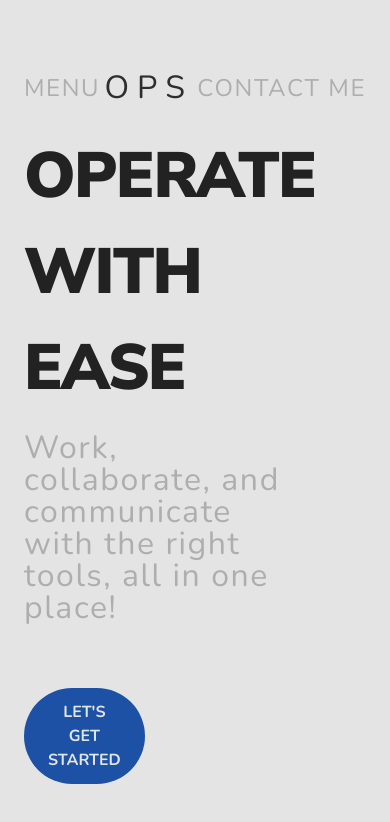
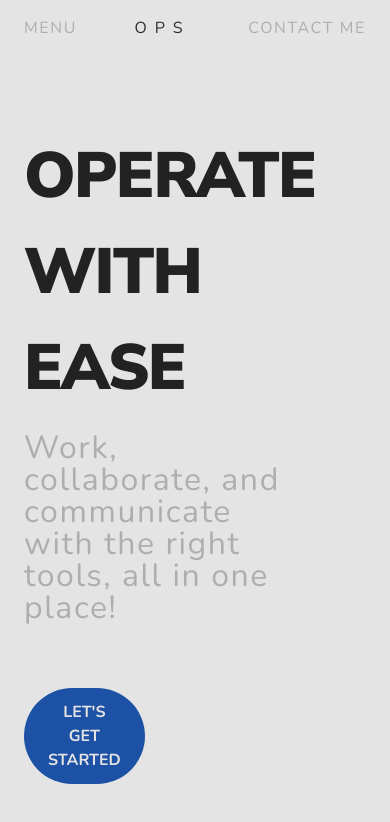
Before and after one commit to cynessa-dev/ops, a Next.js app: page / in a window 390 px wide. Shown: the top 822 px of the page. Built offline with nearby package versions, Linux system fonts and the light colour scheme.

Commit message:
💄 feat(nav): update spacing and font sizes for different screen sizes

```diff
--- a/components/navigation.tsx
+++ b/components/navigation.tsx
@@ -2,20 +2,20 @@ import Button from "./button";
 
 export default function Navigation() {
   return (
-    <nav className="absolute top-0 left-0 right-0 flex justify-between items-center px-6 pt-16">
+    <nav className="absolute top-0 left-0 right-0 flex justify-between items-center px-6 pt-4 lg:pt-6 xl:pt-16">
       {/* MENU */}
       <div>
-        <button type="button" className="text-(--secondary) text-[1.5rem] font-light tracking-[0.1rem]">MENU</button>
+        <button type="button" className="text-(--secondary) text-[1rem] xl:text-[1.5rem] font-light tracking-[0.1rem] cursor-pointer">MENU</button>
       </div>
 
       {/* COMPANY LOGO */}
       <div>
-        <button type="button" className="text-foreground text-[2rem] font-light tracking-[0.5rem]">OPS</button>
+        <button type="button" className="text-foreground text-[1rem] xl:text-[2rem] font-light tracking-[0.5rem] cursor-pointer">OPS</button>
       </div>
 
       {/* CONTACT */}
       <div>
-        <button type="button" className="text-(--secondary) text-[1.5rem] font-light tracking-[0.1rem]">CONTACT ME</button>
+        <button type="button" className="text-(--secondary) text-[1rem] xl:text-[1.5rem] font-light tracking-[0.1rem] cursor-pointer">CONTACT ME</button>
       </div>
 
     </nav>
```
